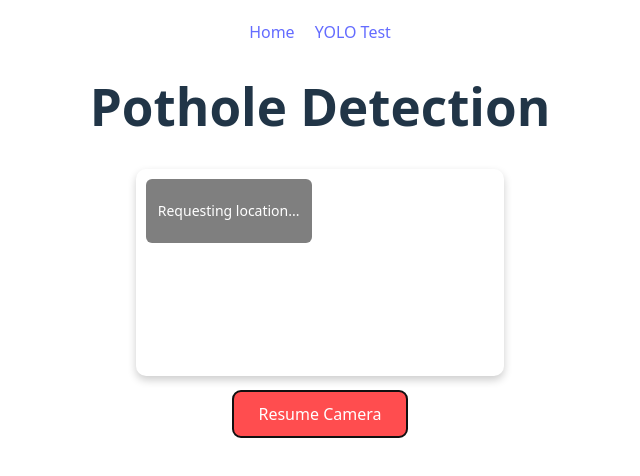
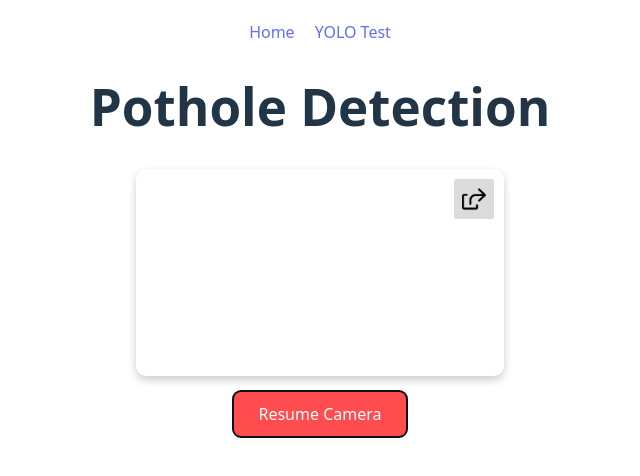
Before and after one commit to Sundernewarbosch/Pothole_detection, a React app in the folder frontend/: page /yolo in a window 1280 px wide. Both pictures are taken after a click on the button "Capture Image". Shown: the top 476 px of the page, without its empty margins (320-960 px from the left). Built offline with nearby package versions, Linux system fonts and the light colour scheme; no server answers; the HTML template or start-up script is replaced by a standard one.

Commit message:
added share option

```diff
--- a/frontend/src/pages/YoloTest.css
+++ b/frontend/src/pages/YoloTest.css
@@ -81,11 +81,40 @@
 }
 
 @keyframes fadein {
-  from { opacity: 0; transform: translateX(-50%) translateY(20px); }
-  to { opacity: 1; transform: translateX(-50%) translateY(0); }
+  from {
+    opacity: 0;
+    transform: translateX(-50%) translateY(20px);
+  }
+  to {
+    opacity: 1;
+    transform: translateX(-50%) translateY(0);
+  }
 }
 
 @keyframes fadeout {
-  from { opacity: 1; }
-  to { opacity: 0; }
+  from {
+    opacity: 1;
+  }
+  to {
+    opacity: 0;
+  }
 }
+
+.share-button {
+  position: absolute;
+  top: 10px;
+  right: 10px;
+  background: rgba(77, 77, 77, 0.2);
+  border: none;
+  padding: 8px;
+  border-radius: 5%;
+  cursor: pointer;
+  z-index: 10;
+  display: flex;
+  align-items: center;
+  justify-content: center;
+}
+
+.share-button:hover {
+  background: rgba(77, 77, 77, 0.8);
+}
--- a/frontend/src/pages/YoloTest.jsx
+++ b/frontend/src/pages/YoloTest.jsx
@@ -9,8 +9,8 @@ function YoloTest() {
   const [location, setLocation] = useState(null);
   const [city, setCity] = useState("");
   const [error, setError] = useState("");
-  const [toast, setToast] = useState(""); // holds toast message
-
+  const [toast, setToast] = useState("");
+  const [showShare, setShowShare] = useState(false);
 
   // Run once during app load
   let deviceId = localStorage.getItem("device_id");
@@ -24,7 +24,6 @@ function YoloTest() {
     setTimeout(() => setToast(""), duration); // auto-hide after `duration` ms
   };
 
-
   useEffect(() => {
     const handleResize = () => setIsMobile(window.innerWidth <= 768);
     handleResize();
@@ -37,11 +36,13 @@ function YoloTest() {
       try {
         const video = videoRef.current;
         if (video.srcObject) {
-          video.srcObject.getTracks().forEach(track => track.stop());
+          video.srcObject.getTracks().forEach((track) => track.stop());
         }
-        const stream = await navigator.mediaDevices.getUserMedia({ video: true });
+        const stream = await navigator.mediaDevices.getUserMedia({
+          video: true,
+        });
         video.srcObject = stream;
-        await new Promise(resolve => {
+        await new Promise((resolve) => {
           video.onloadedmetadata = () => resolve();
         });
         video.muted = true;
@@ -53,7 +54,6 @@ function YoloTest() {
 
     setupCamera();
   }, []);
-
 
   useEffect(() => {
     async function fetchLocation() {
@@ -102,7 +102,37 @@ function YoloTest() {
     canvas.width = video.videoWidth;
     canvas.height = video.videoHeight;
     ctx.drawImage(video, 0, 0, canvas.width, canvas.height);
+    if (location) {
+      const ctx = canvas.getContext("2d");
+      const locationText = `${city}\nLat: ${location.latitude.toFixed(
+        5
+      )}, Lng: ${location.longitude.toFixed(5)}`;
+      const lines = locationText.split("\n");
+
+      // Calculate box height
+      const lineHeight = 20;
+      const padding = 8;
+      const boxHeight = lines.length * lineHeight + padding * 2;
+      const boxWidth = 250;
+
+      // Draw translucent black rectangle
+      ctx.fillStyle = "rgba(0, 0, 0, 0.5)"; // semi-transparent black
+      ctx.fillRect(10, 10, boxWidth, boxHeight);
+
+      // Draw white text
+      ctx.fillStyle = "white";
+      ctx.font = "16px Arial";
+      lines.forEach((line, i) => {
+        ctx.fillText(
+          line,
+          10 + padding,
+          10 + padding + (i + 1) * lineHeight - 5
+        );
+      });
+    }
+
     setStreaming(false);
+    setShowShare(true);
 
     const frame = canvas.toDataURL("image/jpeg");
 
@@ -116,7 +146,7 @@ function YoloTest() {
           latitude: location?.latitude,
           longitude: location?.longitude,
           city: city,
-            username: deviceId
+          username: deviceId,
         }),
       });
 
@@ -139,23 +169,56 @@ function YoloTest() {
         });
         showToast("Pothole detected and saved!");
       }
-
-
-
     } catch (err) {
       console.error("Backend error:", err);
       showToast("Error during detection. Check console for details.");
     }
   };
 
-
   const resetCamera = () => {
     setStreaming(true);
+    setShowShare(false);
     const canvas = canvasRef.current;
     if (canvas) {
       const ctx = canvas.getContext("2d");
       ctx.clearRect(0, 0, canvas.width, canvas.height);
     }
+  };
+
+  const shareDetection = async () => {
+    const canvas = canvasRef.current;
+    if (!canvas) return;
+
+    canvas.toBlob(async (blob) => {
+      if (
+        !navigator.canShare ||
+        !navigator.canShare({
+          files: [new File([blob], "pothole.jpg", { type: blob.type })],
+        })
+      ) {
+        alert("Sharing not supported on this device/browser");
+        return;
+      }
+
+      const message = prompt(
+        "Enter a message to share with your detection:",
+        "Check out this pothole I found!"
+      );
+      const inviteLink = "https://yourapp.com/invite";
+
+      const file = new File([blob], "pothole.jpg", { type: blob.type });
+
+      try {
+        await navigator.share({
+          files: [file],
+          title: "Pothole Detection",
+          text: `${message}\nJoin me here: ${inviteLink}`,
+        });
+        console.log("Shared successfully");
+      } catch (err) {
+        console.error("Error sharing:", err);
+      }
+    }, "image/jpeg");
   };
 
   return (
@@ -177,39 +240,28 @@ function YoloTest() {
           style={{ display: streaming ? "none" : "block" }}
         />
 
-        {/* 🔹 Overlay location info */}
-        <div className="location-overlay">
-          {error && <p className="error-text">{error}</p>}
-          {location ? (
-            <>
-              <p>
-                <strong>{city}</strong>
-              </p>
-              <p>
-                Lat: {location.latitude.toFixed(5)} <br />
-                Lng: {location.longitude.toFixed(5)}
-              </p>
-            </>
-          ) : (
-            !error && <p>Requesting location...</p>
+        {/* 🔹 Share button overlay */}
+        {showShare && (
+          <button onClick={shareDetection} className="share-button">
+            <img
+              src="/share.png"
+              alt="Share"
+              style={{ width: "24px", height: "24px" }}
+            />
+          </button>
         )}
       </div>
-      </div>
 
+      {/* 🔹 Capture / Resume button below the canvas */}
       <button
         onClick={streaming ? captureAndDetect : resetCamera}
         className="yolo-button"
       >
         {streaming ? "Capture Image" : "Resume Camera"}
       </button>
-      {toast && (
-        <div className="toast">
-          {toast}
+
+      {toast && <div className="toast">{toast}</div>}
     </div>
-      )}
-
-    </div>
-
   );
 }
 
```
Also changed, not shown: frontend/public/share.png (added). Lines whose indentation alone changed are shown as unchanged.
